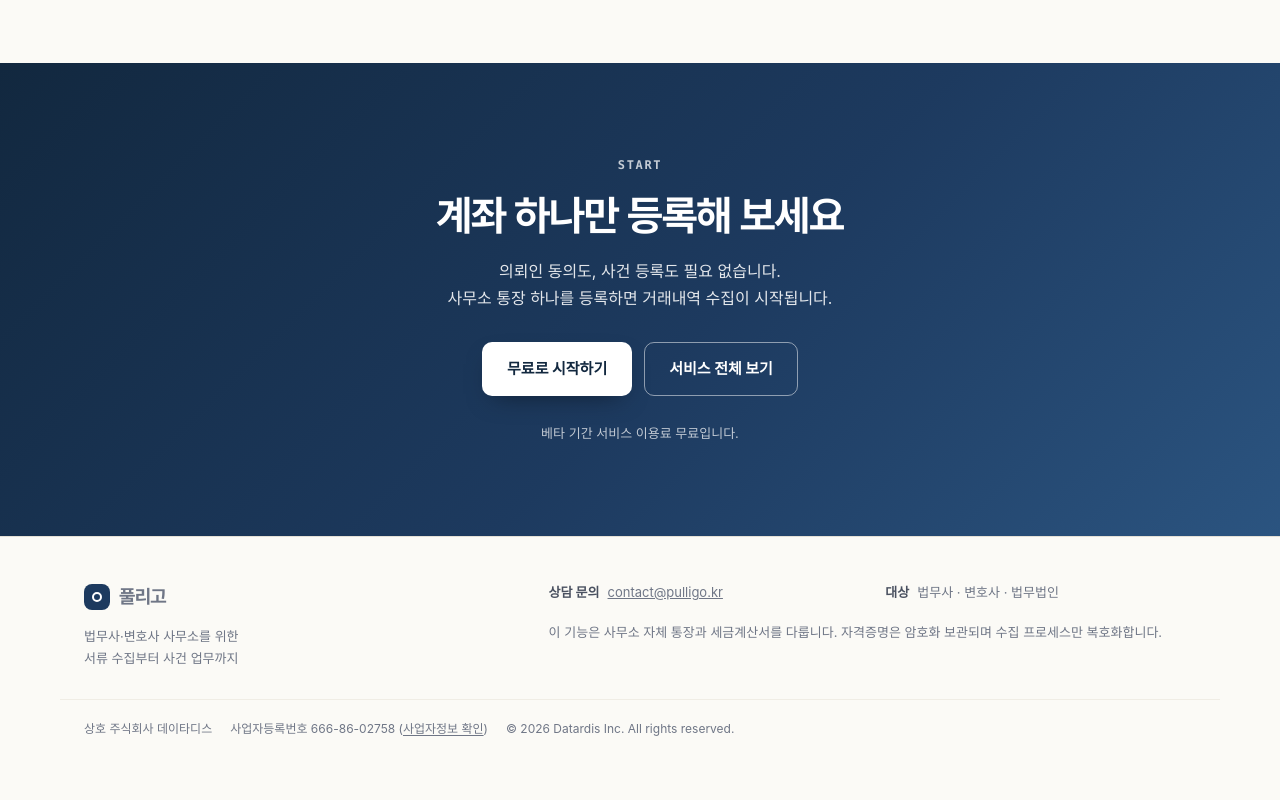
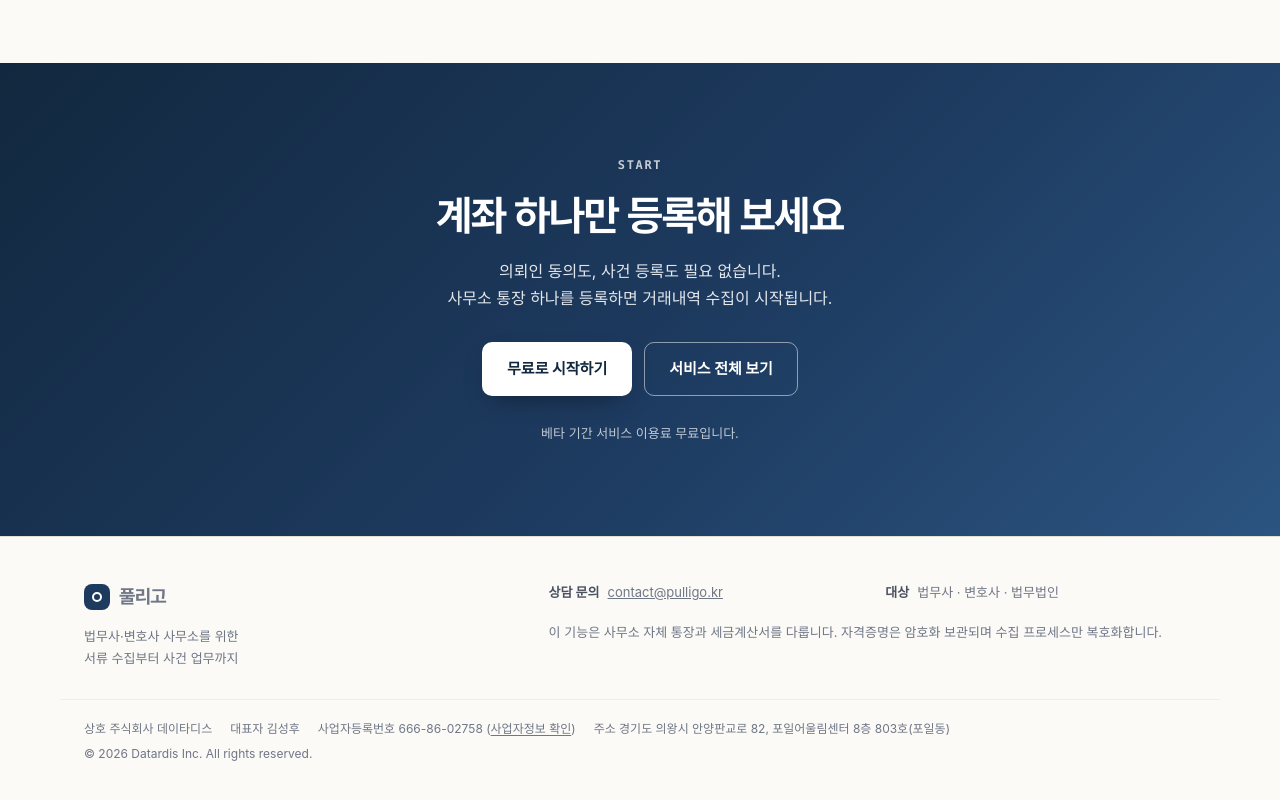
Before and after one commit to kim-sunghoo/pulligo-landing, a plain HTML site: page accounts.html in a window 1280 px wide. Shown: the part 4553-5353 px from the top of the page. Drawn offline with Linux system fonts and the light colour scheme.

Commit message:
footer 사업자 정보에 대표자·사업장 주소 추가
카카오 채널 연관성 심사(하단 푸터 사업자 정보 확인)에 맞춰 사업자등록증 기준으로 보강.

Co-Authored-By: Claude Opus 5.5 <noreply@anthropic.com>

```diff
--- a/accounts.html
+++ b/accounts.html
@@ -731,7 +731,9 @@ h1, h2, h3, h4 {
   </div>
   <div class="shell biz">
     <span>상호 주식회사 데이타디스</span>
+    <span>대표자 김성후</span>
     <span>사업자등록번호 666-86-02758 (<a href="https://www.ftc.go.kr/bizCommPop.do?wrkr_no=6668602758" target="_blank" rel="noopener">사업자정보 확인</a>)</span>
+    <span>주소 경기도 의왕시 안양판교로 82, 포일어울림센터 8층 803호(포일동)</span>
     <span>&copy; 2026 Datardis Inc. All rights reserved.</span>
   </div>
 </footer>
```
Also changed, not shown: collect.html (+2 -0 lines), court.html (+2 -0 lines), faq.html (+2 -0 lines), index.html (+2 -0 lines), pricing.html (+2 -0 lines), registry.html (+2 -0 lines), security.html (+2 -0 lines).
